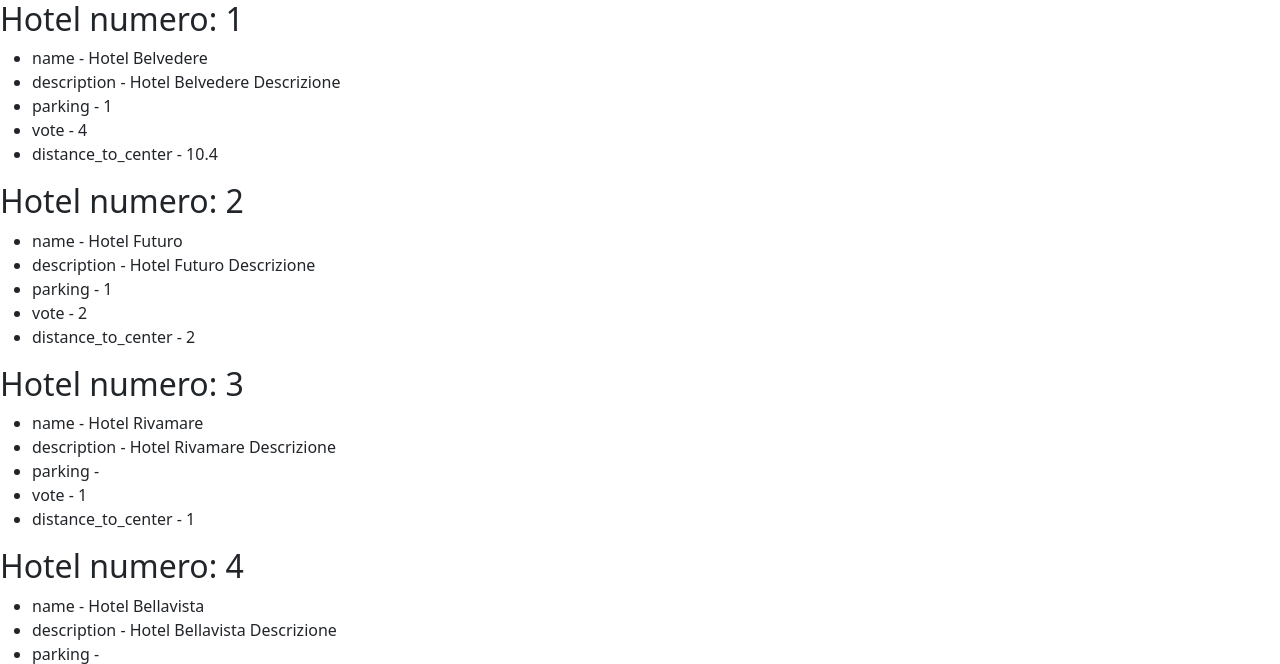
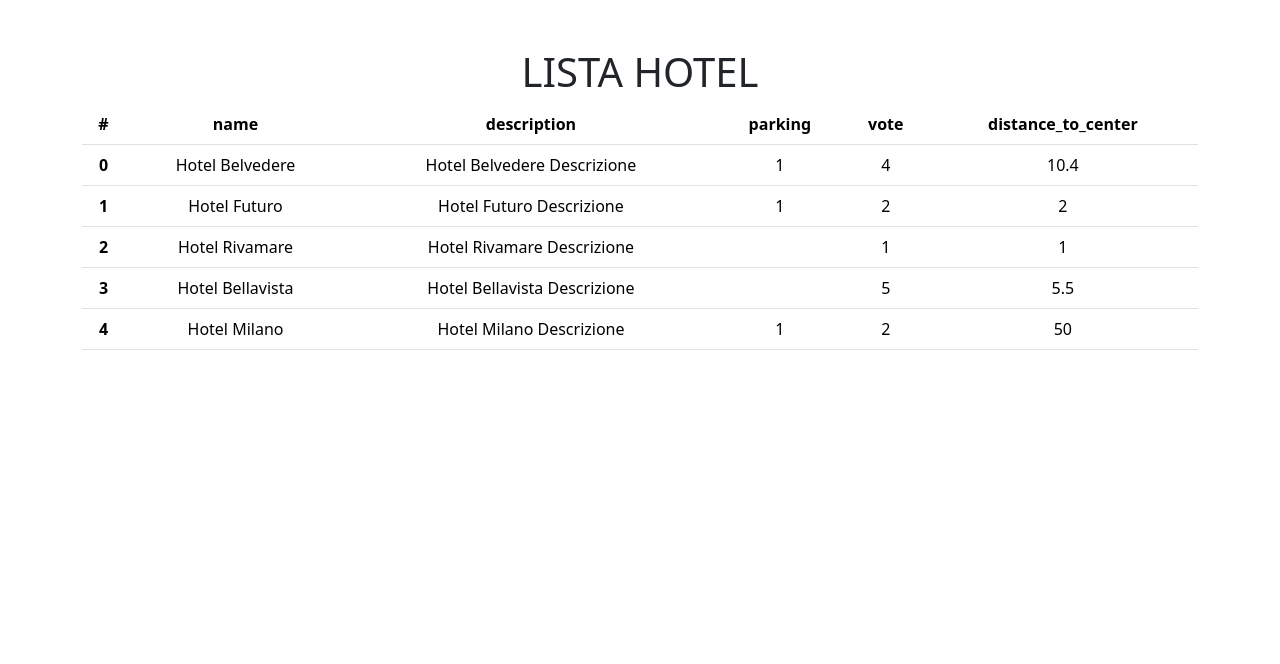
Before and after one commit to salvatorebriga/php-hotel, a PHP site: page / in a window 1280 px wide. Shown: the top 664 px of the page. After the commit the page ends 350 px from the top, so only its background shows below. Run offline with PHP 8.4, Linux system fonts and the light colour scheme.

Commit message:
Stampa dei dati con tabella bootstrap

```diff
--- a/index.php
+++ b/index.php
@@ -40,6 +40,8 @@
 
     ];
 
+    $hotels_key = array_keys($hotels[0]);
+
 ?>
 
 <!DOCTYPE html>
@@ -58,6 +60,8 @@
 </head>
 
 <body>
+
+  <!--
   <?php foreach ($hotels as $key => $hotel) : ?>
     <div>
       <h2> <?php echo "Hotel numero: " . ($key + 1)  ?> </h2>
@@ -67,7 +71,54 @@
       <?php endforeach ?>
       </ul>
     </div>
-  <?php endforeach ?>
+  <?php endforeach ?> -->
+
+  <!-- TABELLA -->
+<div class="container py-5 text-center">
+  <h1>LISTA HOTEL</h1>
+  <table class="table">
+
+  <!-- CREA UN ELEMENTO TH PER OGNI CAMPO DI HOTEL_KEYS ESTRAPOLATO DAL PRIMO ELEMENTO DI HOTELS -->
+
+  <thead>
+    <tr>
+      <th>#</th>
+      <?php foreach($hotels_key as $keys) :?>
+        <th> <?php echo $keys; ?> </th>
+      <?php endforeach ?>
+    </tr>
+  </thead>
+
+  <!-- /CREA UN ELEMENTO TH PER OGNI CAMPO DI HOTEL_KEYS ESTRAPOLATO DAL PRIMO ELEMENTO DI HOTELS -->
+
+  <!-- CREA UN ELEMENTO TR PER OGNI ELEMENTO HOTELS (ARRAY INDICIZZATO) -->
+
+  <tbody>
+    <?php foreach($hotels as $key => $hotel) : ?>
+      <tr>
+
+      <!-- CREA UN TH CONTENENTE L'INDICE DI OGNI SINGOLO ELEMENTO DI HOTELS -->
+
+        <th> <?php echo $key; ?> </th>
+
+        <!-- CREA UN TD IN BASE A QUANTE CHIAVI HA L'INDICE CORRENTE -->
+          <?php foreach($hotel as $hotel_data) : ?>
+
+            <td>
+              <?php echo $hotel_data ?>
+            </td>
+
+          <?php endforeach ?>
+        <!-- /CREA UN TD IN BASE A QUANTE CHIAVI HA L'INDICE CORRENTE -->
+
+
+      <!-- /CREA UN TH CONTENENTE L'INDICE DI OGNI SINGOLO ELEMENTO DI HOTELS -->
+      </tr>
+    <?php endforeach ?>
+  </tbody>
+</table>
+</div>
+
 
   <!--BOOTSTRAP JS-->
   <script
```
